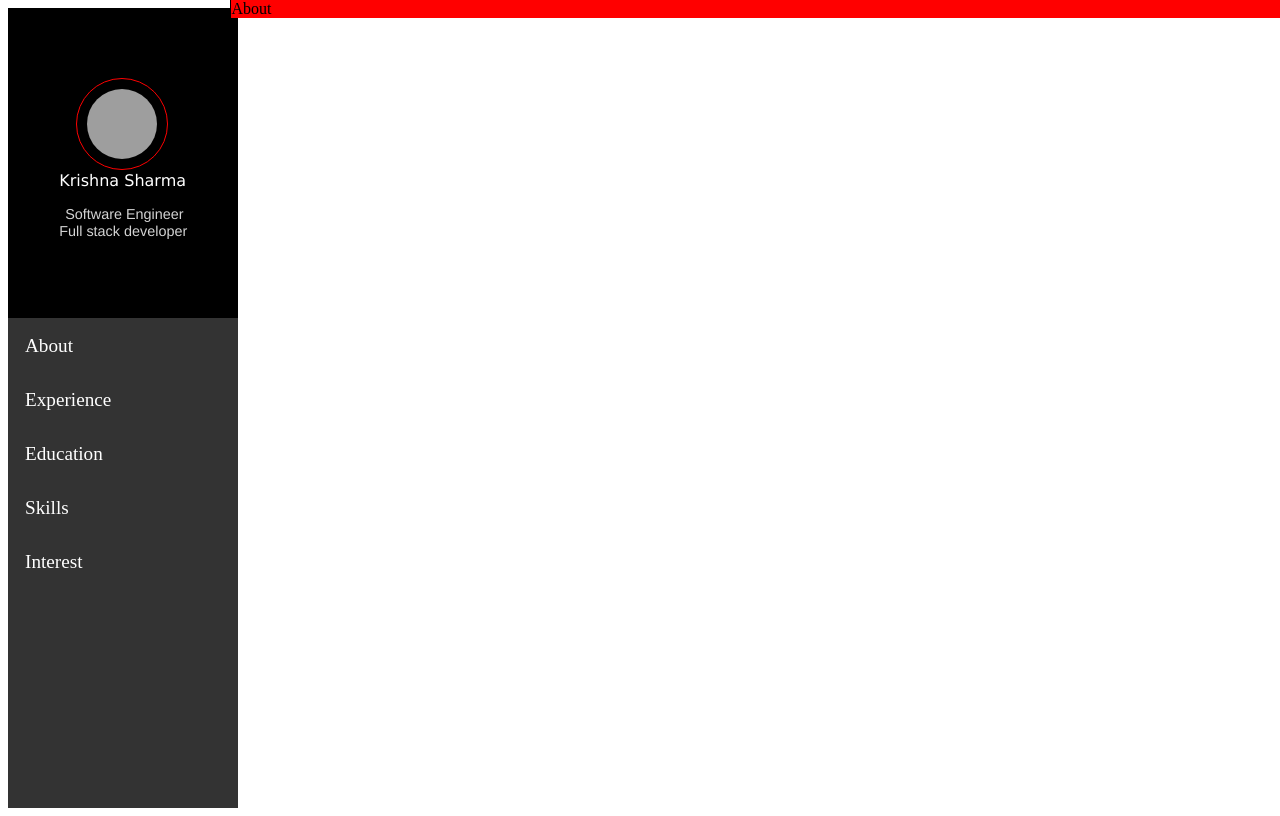
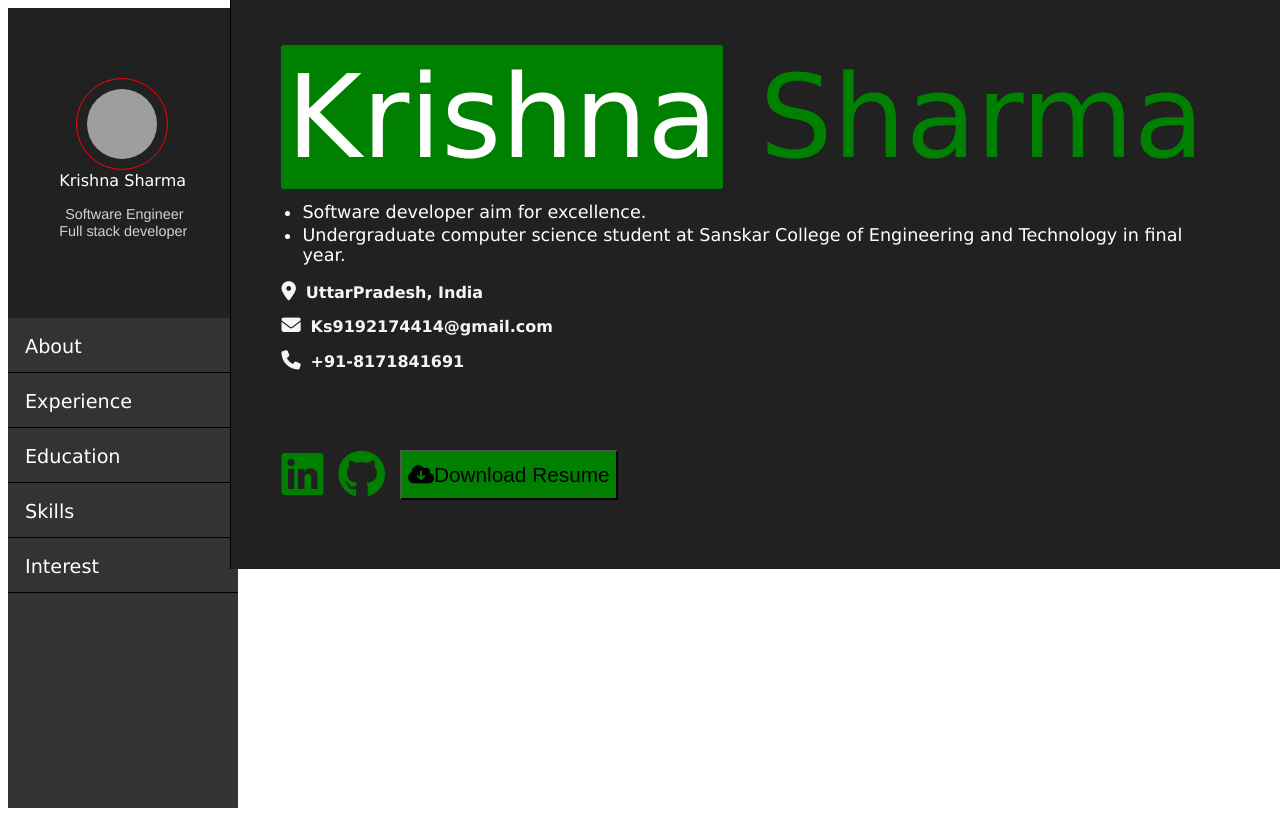
Before and after one commit to rarecode00/My-Portfolio, a React (Create React App) app: page / in a window 1280 px wide. Built offline with nearby package versions, Linux system fonts and the light colour scheme; grey boxes are pictures that could not be loaded; the HTML template or start-up script is replaced by a standard one.

Commit message:
working on about section

```diff
--- a/package.json
+++ b/package.json
@@ -3,6 +3,7 @@
   "version": "0.1.0",
   "private": true,
   "dependencies": {
+    "@coreui/react": "^4.6.0",
     "@testing-library/jest-dom": "^5.16.5",
     "@testing-library/react": "^13.4.0",
     "@testing-library/user-event": "^13.5.0",
--- a/public/index.html
+++ b/public/index.html
@@ -39,5 +39,6 @@
       To begin the development, run `npm start` or `yarn start`.
       To create a production bundle, use `npm run build` or `yarn build`.
     -->
+    <script src="https://kit.fontawesome.com/377c62b438.js" crossorigin="anonymous"></script>
   </body>
 </html>
--- a/src/components/About.js
+++ b/src/components/About.js
@@ -1,9 +1,46 @@
-import React from 'react'
+import React from "react";
 
 const About = () => {
   return (
-    <div>About</div>
-  )
-}
+    <div className="about-container">
+      <span className="about-name">
+        {" "}
+        <span className="first-name">Krishna</span> Sharma
+      </span>
+      <ul className="about-points">
+        <li>Software developer aim for excellence.</li>
+        <li>
+          Undergraduate computer science student at Sanskar College of
+          Engineering and Technology in final year.
+        </li>
+      </ul>
 
-export default About
+      <div className="about-me">
+        <i class="fa-sharp fa-solid fa-location-dot">
+          <span>UttarPradesh, India</span>
+        </i>
+        <i class="fa-solid fa-envelope">
+          <span>Ks9192174414@gmail.com</span>
+        </i>
+        <i class="fa-solid fa-phone">
+          <span>+91-8171841691</span>
+        </i>
+      </div>
+
+      <div className="social-profiles">
+        <a href="https://www.linkedin.com/in/rarecode/" target={"_blank"}>
+          <i class="fa-brands fa-linkedin"></i>
+        </a>
+        <a href="https://github.com/rarecode00" target={"_blank"}>
+          <i class="fa-brands fa-github"></i>
+        </a>
+        <button>
+          <i class="fa-solid fa-cloud-arrow-down"></i>
+          Download Resume
+        </button>
+      </div>
+    </div>
+  );
+};
+
+export default About;
--- a/src/index.css
+++ b/src/index.css
@@ -7,6 +7,7 @@
 
 :root{
   --nav-head-color: white;
+  --const-color: green;
 }
 
 /* Navbar ITEMS-------------------------------------------- */
@@ -27,6 +28,8 @@
   padding: 17px;
   text-decoration: none;
   font-size: 1.2rem;
+  border-bottom: 1px solid black;
+  font-family: Verdana, Geneva, Tahoma, sans-serif;
 }
 
 /* -------------------------------------------------------- */
@@ -48,7 +51,7 @@
 /* Profile ---------------------------------------------- */
 
 .profile{
-  background-color: black;
+  background-color:#212121;
   width: 18vw;
   display: flex;
   justify-content: center;
@@ -84,3 +87,63 @@
    padding-left: 6px;
    padding-bottom: 1px;
 }
+
+/* About Section */
+
+.about-container{
+  background-color: #212121;
+  font-size: 7.2rem;
+  padding: 50px;
+  font-family: Verdana, Geneva, Tahoma, sans-serif;
+  color: var(--const-color);
+}
+
+.first-name{
+  border: 1px solid var(--const-color);
+  border-radius: 0.2rem;
+  background-color: var(--const-color);
+  padding: 4px;
+  color: white;
+}
+
+.about-points{
+  color: white;
+  margin-left: -19px;
+  font-size: 1.1rem;
+}
+
+.about-points > li{
+  margin-top: 3px;
+}
+
+.about-me{
+  font-size: 1.2rem;
+  color: whitesmoke;
+  display: flex;
+  flex-direction: column;
+}
+
+.about-me > i{
+  margin-bottom: 15px;
+}
+
+.about-me > i span{
+  padding: 10px;
+  font-size: 1rem;
+  font-family: Verdana, Geneva, Tahoma, sans-serif;
+}
+
+
+.social-profiles a{
+   color: var(--const-color);
+   font-size:3rem;
+   margin-right: 15px;
+}
+
+.social-profiles button{
+  font-size: 1.3rem;
+  height: 50px;
+  position: relative;
+  top: -10px;
+  background-color: var(--const-color);
+}
```
Also changed, not shown: 1 other file (tests, documents, lock files or other folders).
